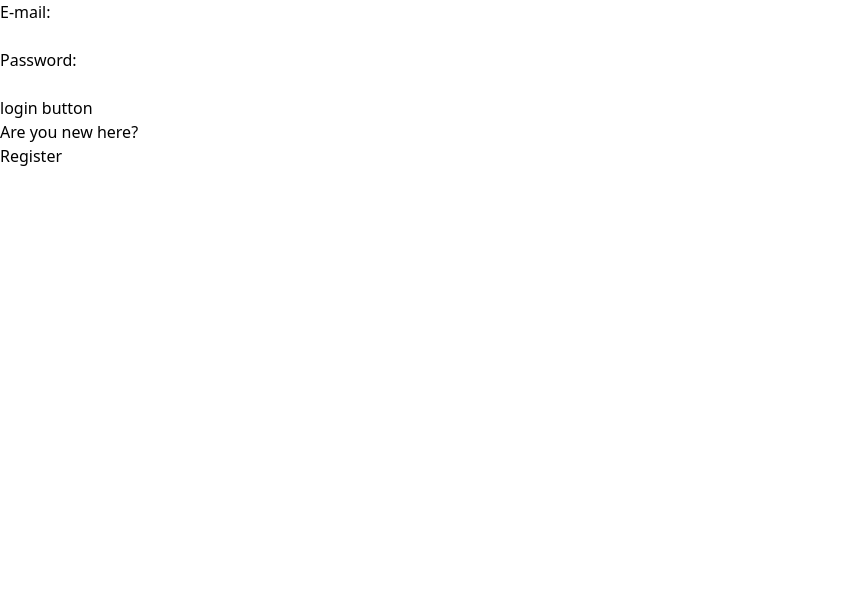
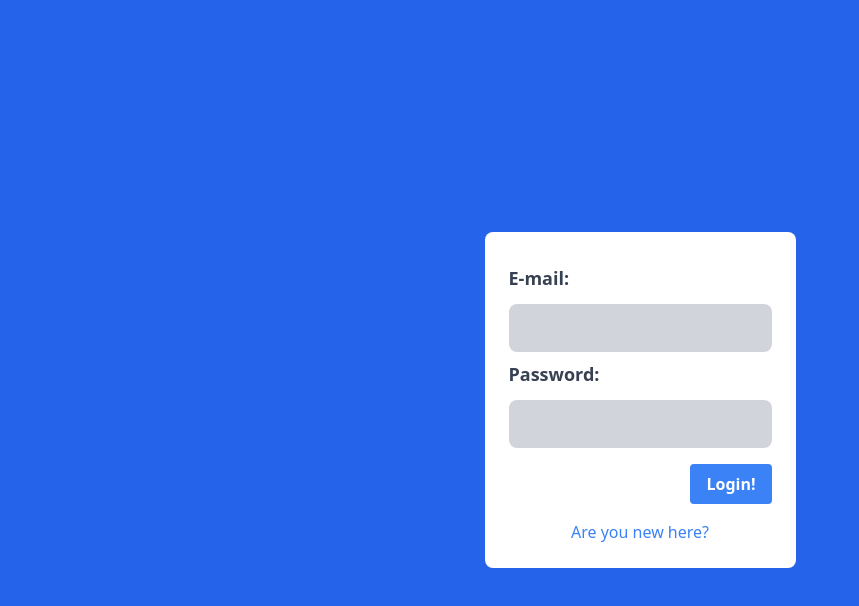
Before and after one commit to pjc1991/uniwiki, a Vue app in the folder frontend/: page / in a window 1280 px wide. Shown: the top 606 px of the page, without its empty margins (0-859 px from the left). Built offline with nearby package versions, Linux system fonts and the light colour scheme; no server answers.

Commit message:
FEAT : Basic UI Implement

```diff
--- a/frontend/src/App.vue
+++ b/frontend/src/App.vue
@@ -1,25 +1,45 @@
 <template>
-  <Login v-if="!loggedIn" @get-jwt="loginCheck"></Login>
-  <p v-if="loggedIn">yes i'm logged in as {{ user.username }}</p>
+  <div class="bg-blue-600 flex items-center justify-center min-h-screen">
+    <div
+        class="bg-white text-black p-6 rounded-lg">
+      <Login v-if="!loggedIn && !signup" @get-jwt="loginCheck" @set-signup="setSignup"></Login>
+      <Wiki v-if="loggedIn" :user="user" @get-jwt="loginCheck"></Wiki>
+      <Signup v-if="signup"></Signup>
+    </div>
+  </div>
 </template>
 
 <script>
 import Login from './components/Login.vue'
+import Wiki from "./components/Wiki.vue";
+import Signup from "./components/Signup.vue";
 
 export default {
   name: 'App',
   components: {
-    Login
+    Login,
+    Wiki,
+    Signup,
   },
   data() {
     return {
       loggedIn: false,
+      signup: false,
       user: '',
       jwt: ''
     }
   },
+  mounted() {
+    this.jwt = localStorage.getItem('jwt')
+    this.loginCheck(this.jwt)
+  },
   methods: {
     loginCheck(jwt) {
+      if (jwt === '') {
+        this.loggedIn = false
+        this.user = ''
+        return
+      }
       this.getUserData(jwt)
     },
     getUserData(jwt) {
@@ -29,13 +49,26 @@ export default {
           'Content-Type': 'application/json',
           'Authorization': 'Bearer ' + jwt
         },
-      }).then(response => response.json())
-          .then(data => {
-            console.log(data)
-            this.loggedIn = true
-            this.user = data[0]
-          })
+      }).then(response => {
+        if(response.status !== 200) {
+          console.log("login failed")
+          throw new Error('login failed')
+        }
+        return response.json()
+      }).then(data => {
+        console.log(data)
+        this.loggedIn = true
+        this.user = data[0]
+      }).catch((error) => {
+        console.error('Error:', error);
+        localStorage.removeItem('jwt')
+        this.$emit('get-jwt', '')
+      });
 
+    },
+    setSignup(bool) {
+      console.log('setSignup')
+      this.signup = !!bool
     }
   }
 }
--- a/frontend/src/components/Login.vue
+++ b/frontend/src/components/Login.vue
@@ -1,12 +1,26 @@
 <template>
-  <html>
-  <form @submit.prevent="login">
-    <basicForm :name="'email'" :description="'E-mail'" v-model="email"></basicForm>
-    <basicForm :name="'password'" :description="'Password'" :is-secret="true" v-model="password"></basicForm>
-    <button type="submit">login button</button>
-  </form>
-  <p>Are you new here?</p> <button @click="signup">Register</button>
-  </html>
+  <div class="content-center">
+    <form @submit.prevent="login">
+      <basicForm :name="'email'" :description="'E-mail'" v-model="email"></basicForm>
+      <basicForm :name="'password'" :description="'Password'" :is-secret="true" v-model="password"></basicForm>
+      <div class="flex justify-end">
+        <button
+            type="submit"
+            class="mt-4 bg-blue-500 hover:bg-blue-700 text-white font-bold
+            py-2 px-4 rounded"
+        >
+          Login!
+        </button>
+      </div>
+    </form>
+    <div class="justify-center flex">
+      <p class="mt-4 text-blue-500 hover:text-blue-800 cursor-pointer"
+         @click="triggerSignup">
+        Are you new here?
+      </p>
+    </div>
+
+  </div>
 </template>
 
 <script>
@@ -35,18 +49,27 @@ export default {
           password: this.password
         })
       })
-      .then(response => response.json())
+      .then(response => {
+        if (response.status !== 200) {
+          console.log("login failed")
+          throw new Error('login failed')
+        }
+        return response.json()
+      })
       .then(data => {
+        console.log(data)
         localStorage.setItem('jwt', data.access)
         console.log('Success:', data);
         this.$emit('get-jwt', data.access)
       })
       .catch((error) => {
         console.error('Error:', error);
+        localStorage.removeItem('jwt')
+        this.$emit('get-jwt', '')
       });
     },
-    signup(){
-      // todo
+    triggerSignup(){
+      this.$emit('set-signup', true)
     },
   }
 }
--- /dev/null
+++ b/frontend/src/components/Signup.vue
@@ -0,0 +1,15 @@
+<script>
+import {defineComponent} from 'vue'
+
+export default defineComponent({
+  name: "Signup"
+})
+</script>
+
+<template>
+this is signup.
+</template>
+
+<style scoped>
+
+</style>
--- /dev/null
+++ b/frontend/src/components/Wiki.vue
@@ -0,0 +1,35 @@
+<script>
+import {defineComponent} from 'vue'
+
+export default defineComponent({
+  props: [
+    'user'
+  ],
+  name: "Wiki",
+  data () {
+    return {
+    }
+  },
+  methods: {
+    signOff() {
+      localStorage.removeItem('jwt')
+      this.$emit('get-jwt', '')
+    }
+  },
+})
+</script>
+
+<template>
+<div class="wiki-main">
+  yes, i am logged in as {{ user.username }}
+  <button
+      class="bg-blue-500 hover:bg-blue-700 text-white font-bold py-2 px-4 rounded"
+      @click="signOff">
+    Sign off
+  </button>
+</div>
+</template>
+
+<style scoped>
+
+</style>
--- a/frontend/src/components/basicForm.vue
+++ b/frontend/src/components/basicForm.vue
@@ -1,16 +1,19 @@
 
 <template>
-  <label :for="name">{{ description }}:</label><br>
+  <label
+      class="block text-gray-700 font-bold mt-2 text-lg"
+      :for="name">
+    {{ description }}:
+  </label>
   <input
       :type="isSecret ? 'password' : 'text'"
       :id="name"
       :name="name"
       :value="modelValue"
       @input="$emit('update:modelValue', $event.target.value)"
+      class="rounded-lg px-4 py-3 mt-3 focus:outline-none bg-gray-300 w-full"
   />
-  <br>
 </template>
-
 <script>
 
 
```
